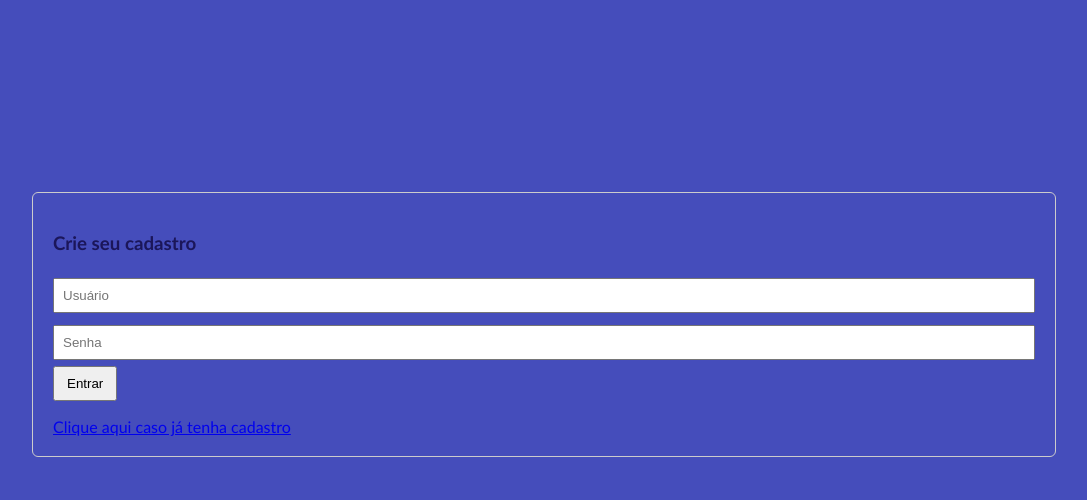
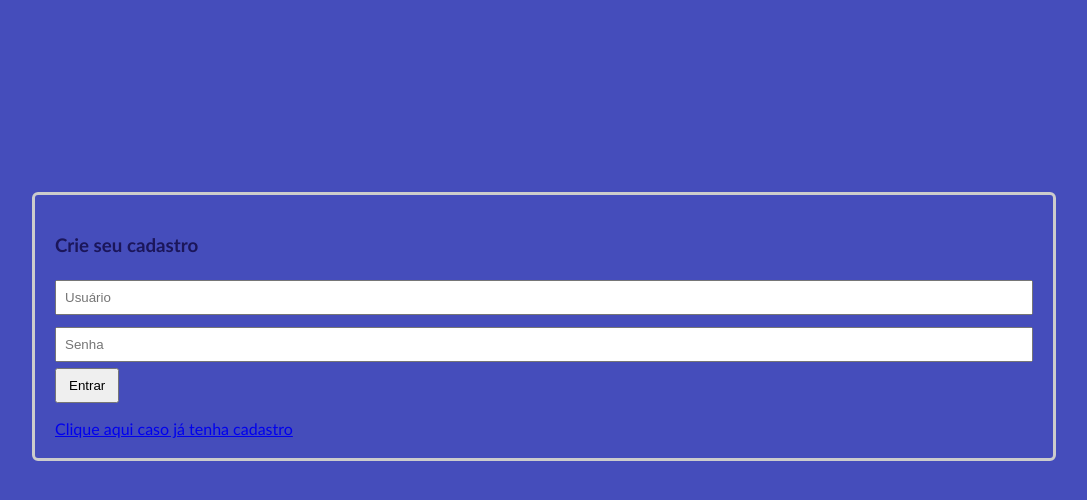
Before and after one commit to anaa-amaral/crud_spider_man, a PHP site: page /create.php in a window 1280 px wide. Shown: the top 500 px of the page, without its empty margins (96-1183 px from the left). Run offline with PHP 8.4, Linux system fonts and the light colour scheme.

Commit message:
Add - br

```diff
--- a/create.php
+++ b/create.php
@@ -4,6 +4,18 @@
     <link rel="stylesheet" href="style.css">
     <title>criar novo usuário</title>
 </head>
+
+<html lang="en">
+
+<head>
+    <meta charset="UTF-8">
+    <meta name="viewport" content="width=device-width, initial-scale=1.0">
+    <title>Caso você não tenha cadastro ainda, crie seu cadastro:</title>
+</head>
+
+<body>
+<div class="card">
+
 <?php
 
 include 'db.php';
@@ -25,17 +37,6 @@ if ($_SERVER['REQUEST_METHOD'] == 'POST') {
 
 ?>
 
-
-<html lang="en">
-
-<head>
-    <meta charset="UTF-8">
-    <meta name="viewport" content="width=device-width, initial-scale=1.0">
-    <title>Caso você não tenha cadastro ainda, crie seu cadastro:</title>
-</head>
-
-<body>
-<div class="card">
     <h3>Crie seu cadastro</h3>
     <form method="post" action="create.php">
       <input type="text" name="usarname" placeholder="Usuário" required>
--- a/login.php
+++ b/login.php
@@ -66,6 +66,8 @@ if ($_SERVER["REQUEST_METHOD"] === "POST") {
       <input type="text" name="usarname" placeholder="Usuário" required>
       <input type="password" name="senha" placeholder="Senha" required>
       <button type="submit">Entrar</button>
+      <br>
+      <br>
       <a href="create.php">Clique aqui caso não tenha cadastro</a>
     </form>
   </div>
--- a/style.css
+++ b/style.css
@@ -81,7 +81,7 @@ img{
     }
 
 .card {
-      border: 1px solid #ccc;
+      border: 3px solid #ccc;
       padding: 20px;
       border-radius: 6px;
       margin: 15% 10%;
```
